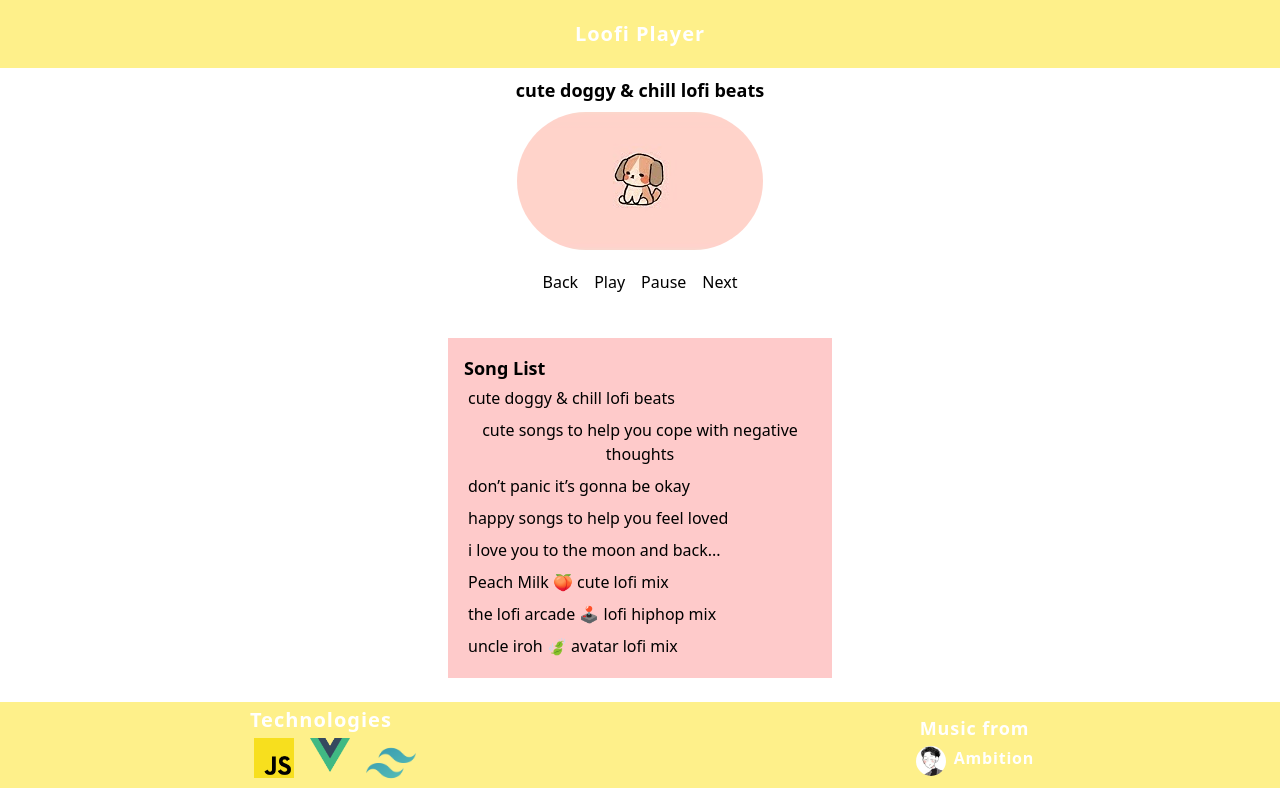
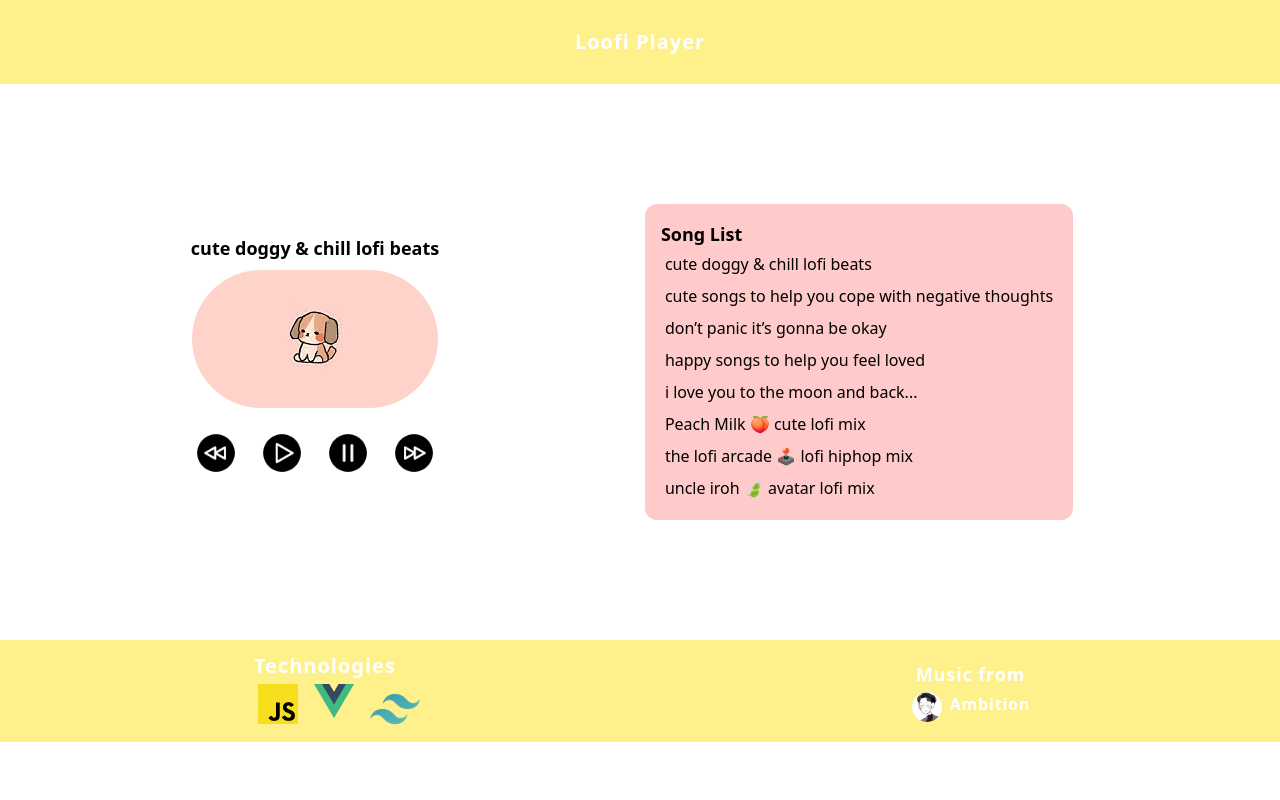
Before and after one commit to tia-cin/VueJS-Apps, a Vue app: page / in a window 1280 px wide. Built offline with nearby package versions, Linux system fonts and the light colour scheme.

Commit message:
app styled

```diff
--- a/src/components/footer.vue
+++ b/src/components/footer.vue
@@ -1,5 +1,5 @@
 <template>
-    <footer class="footer bg-yellow-200 flex flex-row justify-around">
+    <footer class="footer bg-yellow-200 flex flex-row justify-around p-2">
         <div class="footer-flex flex flex-col justify-around">
             <div class="title-container">
                 <h3 class="title m-1 self-center font-bold tracking-wider text-xl text-white">Technologies</h3>
--- a/src/components/header.vue
+++ b/src/components/header.vue
@@ -1,5 +1,5 @@
 <template>
-    <nav class="navbar bg-yellow-200">
+    <nav class="navbar bg-yellow-200 p-2">
         <div class=" navbar-container p-5 flex flex-row justify-evenly items-center">
             <div class="title-container">
                 <h1 class="navbar-title font-bold tracking-wider text-xl text-white">Loofi Player</h1>
--- a/src/components/player.vue
+++ b/src/components/player.vue
@@ -1,6 +1,7 @@
 <template>
-  <main class="flex flex-col justify-around items-center">
-        <div class="flex flex-col justify-center items-center">
+  <main class="flex flex-row justify-around items-center m-24">
+      <div class="w-100">
+        <div class="current-container w-50 flex flex-col justify-center items-center">
             <div class="m-2 font-semibold text-lg">
                 <h2 class="self-center">{{ current.title }}</h2>
             </div>
@@ -8,35 +9,36 @@
                 <img class="rounded-full" :src="current.img" alt="song">
             </div>
         </div>
-        <div class="flex flex-row justify-around my-5">
+        <div class="flex flex-row justify-around my-5 w-50">
             <button class="mx-2" @click="prevSong">
-                Back
+                <img :src="logos.back" alt="back-button" width="50"/>
             </button>
             <button class="mx-2" @click="play">
-                Play
+                <img :src="logos.play" alt="play-button" width="50">
             </button>
             <button class="mx-2" @click="pause">
-                Pause
+                <img :src="logos.pause" alt="pause-button" width="50">
             </button>
             <button class="mx-2" @click="nextSong">
-                Next
+                <img :src="logos.next" alt="next-button" width="50">
             </button>
         </div>
-        <div class="songs-container w-96 border-blue m-6 bg-red-200 p-4">
-            <div class="title-container">
+      </div>
+      <div class="songs-container w-100 border-blue m-6 bg-red-200 p-4 rounded-xl">
+        <div class="title-container">
               <h3 class="title font-semibold text-lg">Song List</h3>
-            </div>
-            <div class="song-container">
+        </div>
+        <div class="song-container">
               <button
                   v-for="song in songs"
                   :key="song.src"
                   @click="play(song)"
-                  class="song-btn p-1"
+                  class="song-btn p-1 flex flex-row justify-center"
               >
                   {{ song.title }}
               </button>
-            </div>
         </div>
+      </div>
   </main>
 </template>
 
@@ -48,6 +50,12 @@ export default {
             current: {},
             index: 0,
             isPlaying: false,
+            logos: {
+              back: require('../assets/imgs/next (1).png'),
+              next: require('../assets/imgs/next.png'),
+              pause: require('../assets/imgs/pause.png'),
+              play: require('../assets/imgs/download.png')
+            },
             songs: [
                 {
                     title: 'cute doggy & chill lofi beats',
```
